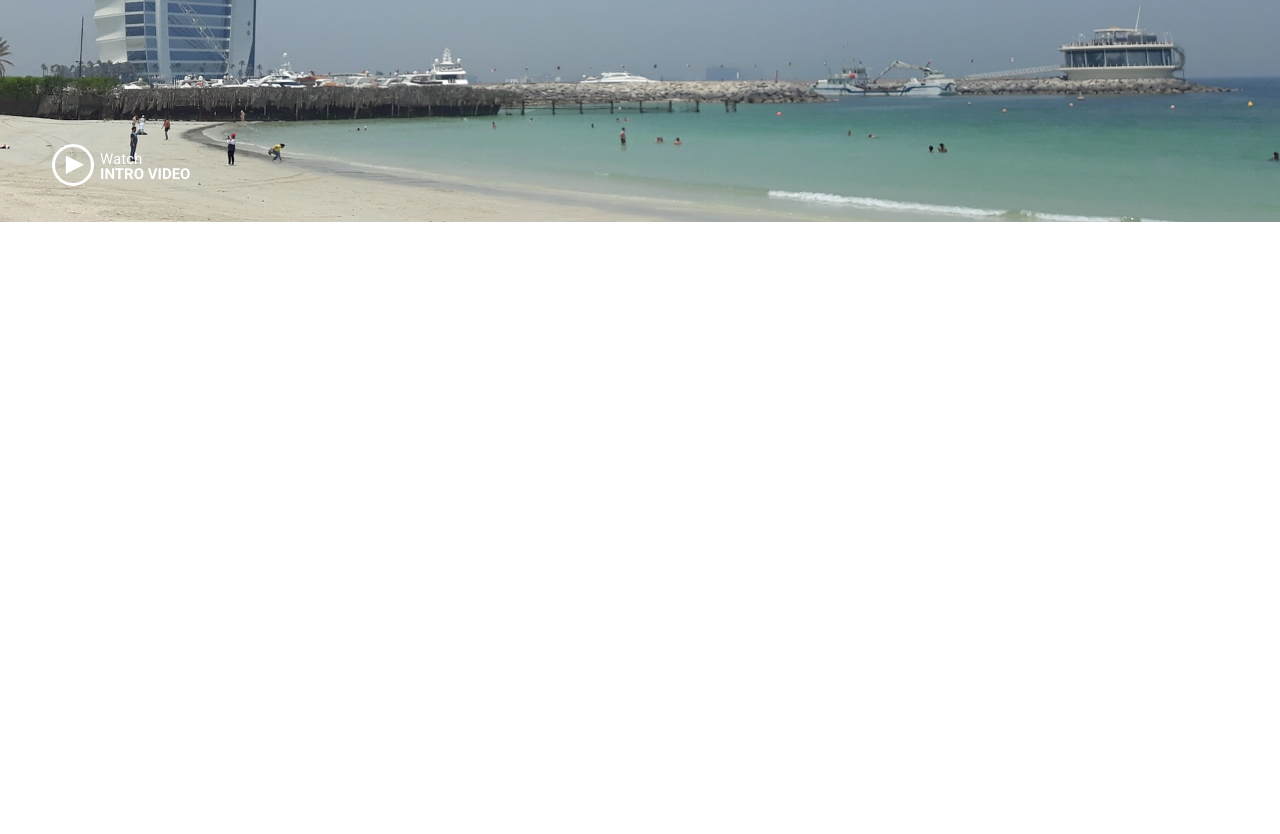
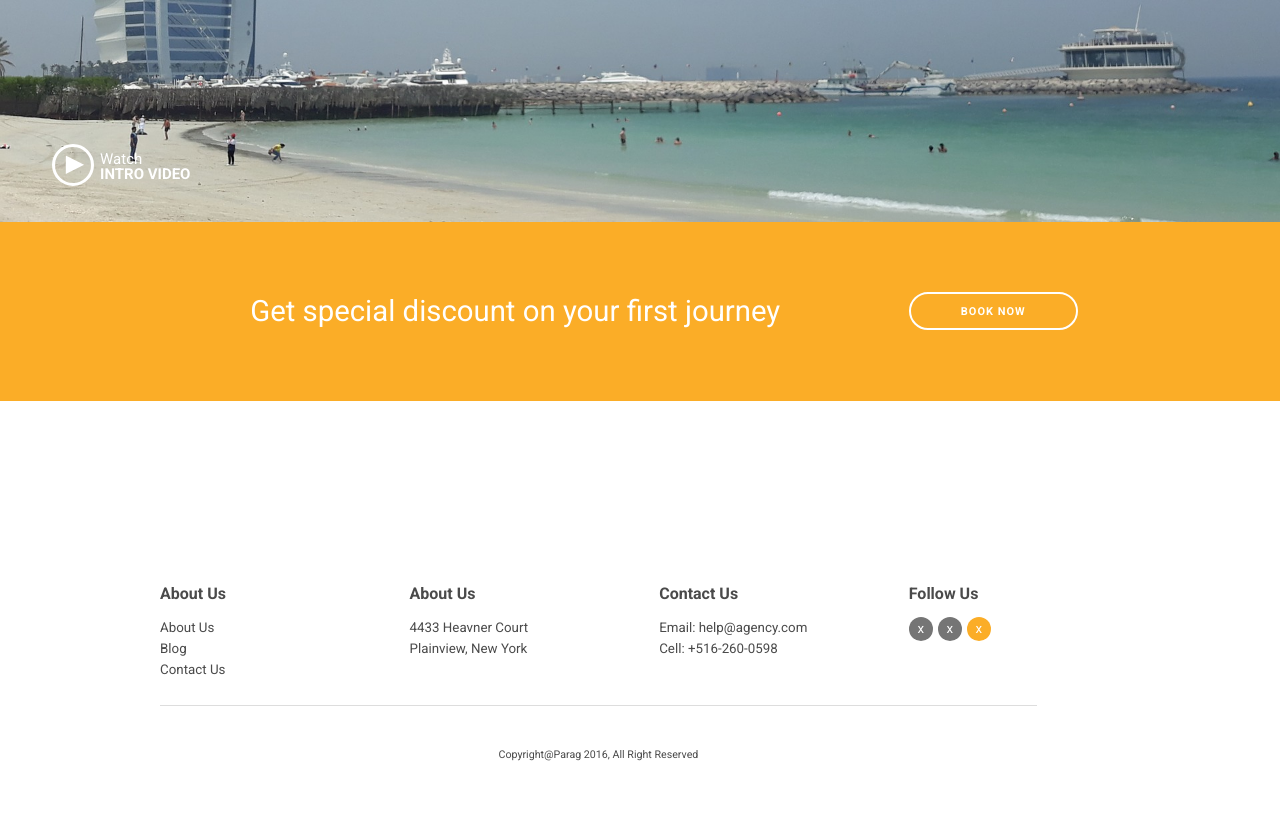
Before and after one commit to emircanerkul/psd-to-html, a plain HTML site: page fusion-travel-agency/index.html in a window 1280 px wide. Shown: the part 378-1212 px from the top of the page. Before the commit the page ends 800 px from the top, so only its background shows below. Drawn offline with Linux system fonts and the light colour scheme.

Commit message:
Fusion template footer part is done

```diff
--- a/fusion-travel-agency/assets/css/main.scss
+++ b/fusion-travel-agency/assets/css/main.scss
@@ -93,6 +93,76 @@ header {
     }
 }
 
+section#action {
+    background-color: $base-color;
+    padding: 50px 0;
+    & .title{
+        color: #fff;
+        font-size: 22pt;
+        text-align: center;
+        padding: 16px 0;
+    }
+}
+
+footer {
+    font-family: 'Roboto Medium', sans-serif;
+    color: $text-color;
+    margin-top: 180px;
+    font-size: 10pt;
+
+    & a {
+        text-decoration: none;
+        color: $text-color;
+    }
+
+    & ul {
+        list-style: none;
+
+        li {
+
+            margin: 0;
+        }
+
+        &.share {
+            li {
+                float: left;
+
+                &>a {
+                    display: block;
+                    background-color: $seco-color;
+                    width: 24px;
+                    height: 24px;
+                    line-height: 24px;
+                    text-align: center;
+                    margin-right: 5px;
+                    border-radius: 50%;
+                    color: #fff;
+
+                    &.active {
+                        background-color: $base-color;
+                    }
+
+                }
+            }
+        }
+    }
+
+    & .title {
+        font-family: 'Roboto';
+        font-size: 12pt;
+        font-weight: bold;
+        margin-bottom: 10px;
+    }
+
+    & .copy {
+        text-align: center;
+        padding: 40px 0 70px 0;
+        border-top: solid thin #ddd;
+        font-size: 8pt;
+    }
+}
+
+
 button {
     background-color: $base-color;
     border-radius: 20px;
@@ -102,6 +172,9 @@ button {
     line-height: initial;
     margin: 20px auto;
 
+    &.border {
+        border: solid 2px #fff;
+    }
 }
 
 .center {
--- a/fusion-travel-agency/index.html
+++ b/fusion-travel-agency/index.html
@@ -43,5 +43,53 @@
         </div>
         <div class="watch-intro">Watch<span>Intro Video</span></div>
     </header>
+
+    <section id="action">
+        <div class="container">
+            <div class="row">
+                <div class="nine columns title">
+                    Get special discount on your first journey
+                </div>
+                <div class="three columns">
+                    <button class="border">Book Now</button>
+                </div>
+            </div>
+        </div>
+    </section>
+
+    <footer>
+        <div class="container">
+            <div class="row">
+                <div class="three columns">
+                    <div class="title">About Us</div>
+                    <ul>
+                        <li><a href="#">About Us</a></li>
+                        <li><a href="#">Blog</a></li>
+                        <li><a href="#">Contact Us</a></li>
+                    </ul>
+                </div>
+                <div class="three columns">
+                    <div class="title">About Us</div>
+                    4433 Heavner Court<br> Plainview, New York
+                </div>
+                <div class="three columns">
+                    <div class="title">Contact Us</div>
+                    <div>Email: <a href="mailto:help@agency.com">help@agency.com</a></div>
+                    <div>Cell: +516-260-0598</div>
+                </div>
+                <div class="three columns">
+                    <div class="title">Follow Us</div>
+                    <ul class="share">
+                        <li><a href="#">x</a></li>
+                        <li><a href="#">x</a></li>
+                        <li><a class="active" href="#">x</a></li>
+                    </ul>
+                </div>
+            </div>
+            <div class="row">
+                <div class="eleven columns copy">Copyright@Parag 2016, All Right Reserved</div>
+            </div>
+        </div>
+    </footer>
 </body>
 </html>
```
Also changed, not shown: fusion-travel-agency/assets/css/main.css, 1 other file.
